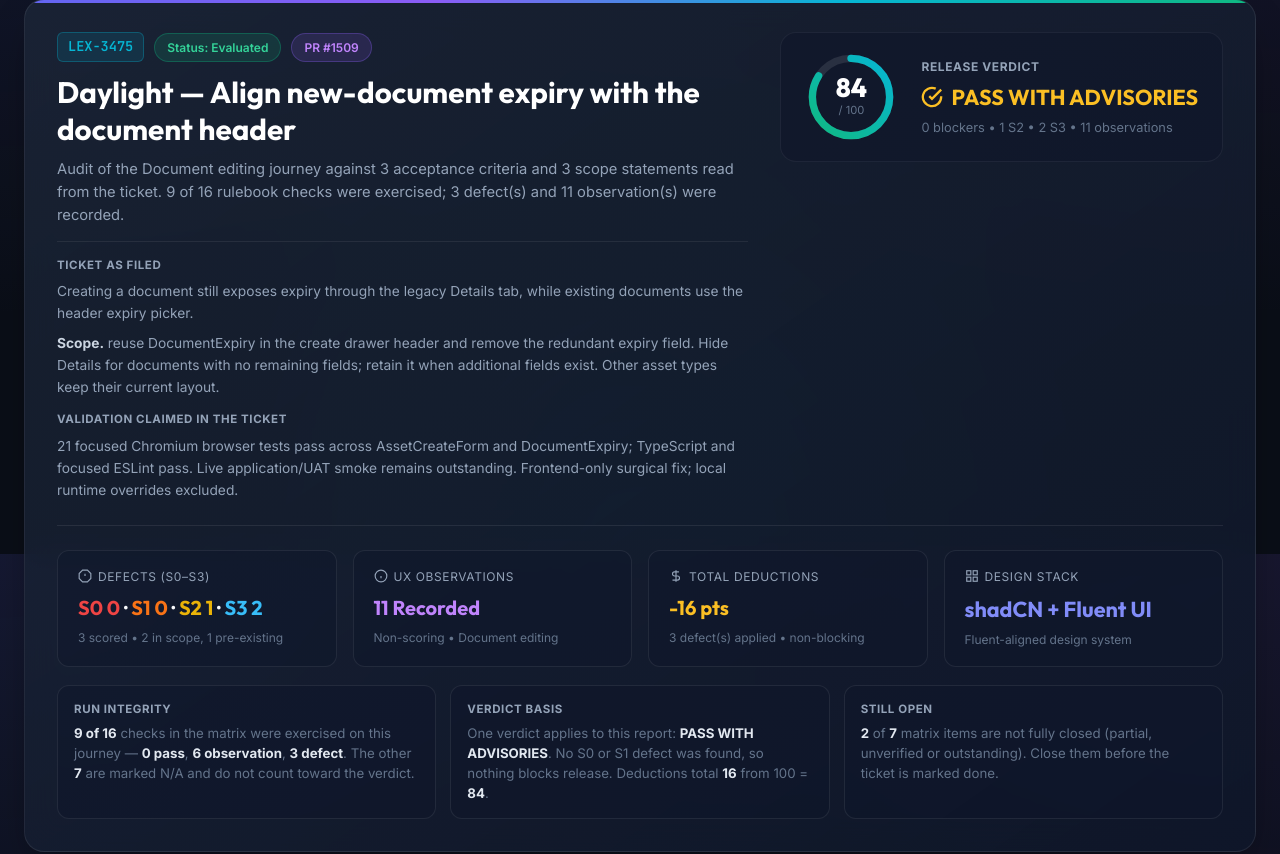
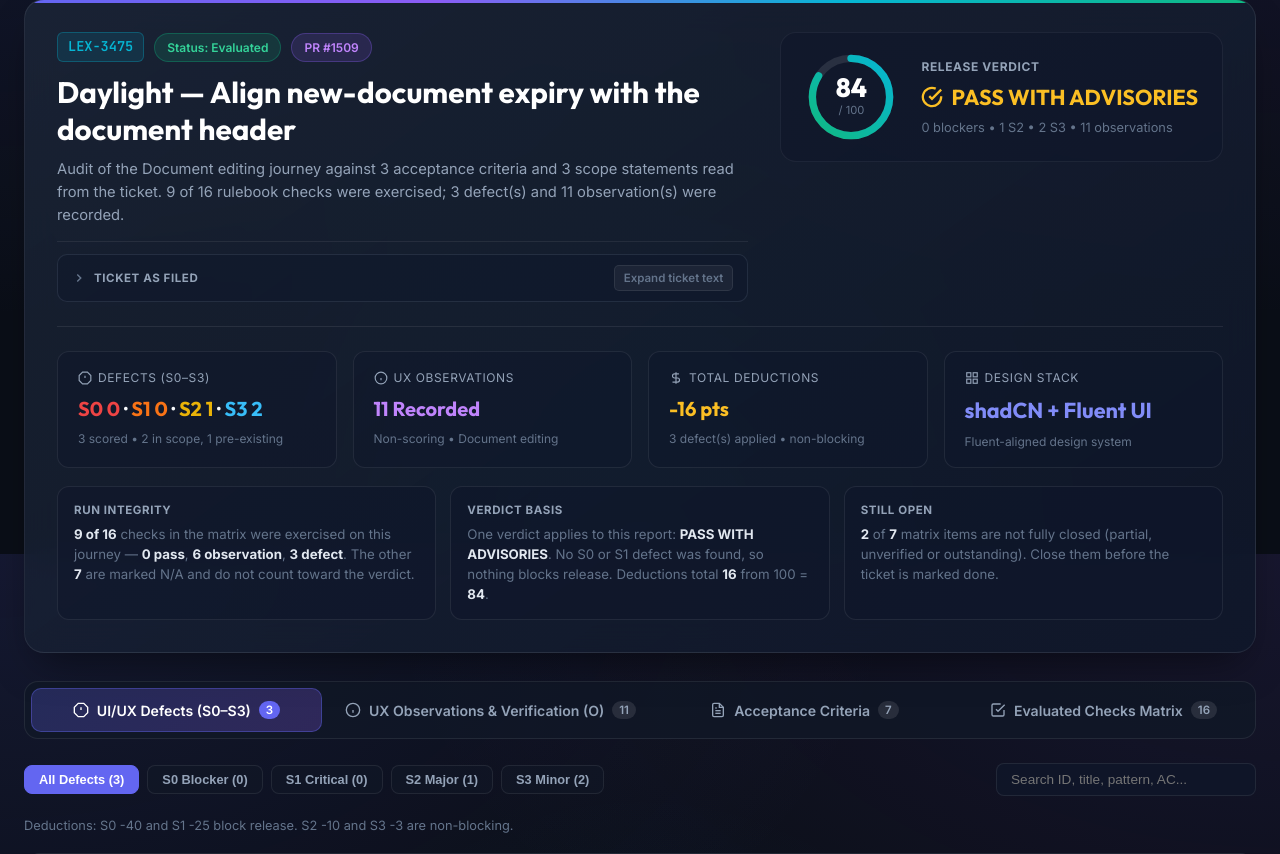
Before and after one commit to devanshvora-yorkie/lexful-qx-harness, a Python web app: template .agents/ux/templates/audit-preview-reference.html in a window 1280 px wide. Shown: the part 246-1100 px from the top of the page. Run offline with Jinja, Linux system fonts and the light colour scheme; the template is opened without the code that fills it, so the values that code supplies are empty; some libraries are stand-ins or nearby versions.

Commit message:
feat(ux-report): make Ticket as filed block collapsible with expand/collapse toggle

```diff
--- a/.agents/ux/templates/audit-preview-reference.html
+++ b/.agents/ux/templates/audit-preview-reference.html
@@ -982,11 +982,24 @@
     .integrity-item h4 { font-size:0.72rem; text-transform:uppercase; letter-spacing:0.05em; color:var(--text-muted); margin-bottom:6px; }
     .integrity-item p { font-size:0.83rem; color:var(--text-dim); line-height:1.5; margin:0; }
     .integrity-item strong { color:#e2e8f0; }
-    .ticket-block { margin-top:14px; border-top:1px solid rgba(255,255,255,0.07); padding-top:14px; }
-    .ticket-block h4 { font-size:0.72rem; text-transform:uppercase; letter-spacing:0.05em; color:var(--text-muted); margin-bottom:6px; }
-    .ticket-block p, .ticket-block li { color:var(--text-muted); font-size:0.86rem; line-height:1.6; }
-    .ticket-block ul { padding-left:18px; margin:6px 0 0; }
-    .ticket-block li { margin-bottom:3px; }
+    .ticket-block { margin-top:14px; border-top:1px solid rgba(255,255,255,0.07); padding-top:12px; }
+    .ticket-details { background:rgba(15,23,42,0.45); border:1px solid rgba(148,163,184,0.15); border-radius:10px; overflow:hidden; transition:all 0.2s ease; }
+    .ticket-details:hover { border-color:rgba(148,163,184,0.3); }
+    .ticket-details[open] { background:rgba(15,23,42,0.65); border-color:rgba(99,102,241,0.35); }
+    .ticket-summary { display:flex; align-items:center; justify-content:space-between; padding:10px 14px; cursor:pointer; user-select:none; list-style:none; }
+    .ticket-summary::-webkit-details-marker { display:none; }
+    .ticket-summary-left { display:flex; align-items:center; gap:8px; }
+    .ticket-summary h4 { font-size:0.72rem; text-transform:uppercase; letter-spacing:0.05em; color:var(--text-muted); margin:0; font-weight:700; display:inline-flex; align-items:center; gap:6px; }
+    .ticket-summary-icon { transition:transform 0.2s ease; color:var(--text-dim); }
+    .ticket-details[open] .ticket-summary-icon { transform:rotate(90deg); color:#818cf8; }
+    .ticket-toggle-badge { font-size:0.72rem; font-weight:600; color:var(--text-dim); background:rgba(255,255,255,0.05); border:1px solid rgba(255,255,255,0.08); border-radius:5px; padding:3px 9px; transition:all 0.15s ease; }
+    .ticket-summary:hover .ticket-toggle-badge { color:#e2e8f0; border-color:rgba(255,255,255,0.18); }
+    .ticket-details[open] .ticket-toggle-badge { color:#cbd5e1; background:rgba(99,102,241,0.15); border-color:rgba(99,102,241,0.3); }
+    .ticket-content { padding:12px 16px 16px 16px; border-top:1px solid rgba(255,255,255,0.06); }
+    .ticket-content p, .ticket-content li { color:var(--text-muted); font-size:0.86rem; line-height:1.6; margin:0; }
+    .ticket-content p + p { margin-top:8px; }
+    .ticket-content ul { padding-left:18px; margin:6px 0 0; }
+    .ticket-content li { margin-bottom:3px; }
 
   </style>
 </head>
@@ -1054,7 +1067,20 @@
           </div>
           <h2>Daylight — Align new-document expiry with the document header</h2>
           <p class="hero-description">Audit of the Document editing journey against 3 acceptance criteria and 3 scope statements read from the ticket. 9 of 16 rulebook checks were exercised; 3 defect(s) and 11 observation(s) were recorded.</p>
-          <div class="ticket-block"><h4>Ticket as filed</h4><p>Creating a document still exposes expiry through the legacy Details tab, while existing documents use the header expiry picker.</p><p style="margin-top:8px;"><strong style="color:#cbd5e1;">Scope.</strong> reuse DocumentExpiry in the create drawer header and remove the redundant expiry field. Hide Details for documents with no remaining fields; retain it when additional fields exist. Other asset types keep their current layout.</p><h4 style="margin-top:12px;">Validation claimed in the ticket</h4><p>21 focused Chromium browser tests pass across AssetCreateForm and DocumentExpiry; TypeScript and focused ESLint pass. Live application/UAT smoke remains outstanding. Frontend-only surgical fix; local runtime overrides excluded.</p></div>
+          <div class="ticket-block">
+            <details class="ticket-details">
+              <summary class="ticket-summary">
+                <div class="ticket-summary-left">
+                  <svg class="ticket-summary-icon" width="14" height="14" viewBox="0 0 24 24" fill="none" stroke="currentColor" stroke-width="2.5"><polyline points="9 18 15 12 9 6"/></svg>
+                  <h4>Ticket as filed</h4>
+                </div>
+                <span class="ticket-toggle-badge">Expand ticket text</span>
+              </summary>
+              <div class="ticket-content">
+                <p>Creating a document still exposes expiry through the legacy Details tab, while existing documents use the header expiry picker.</p><p style="margin-top:8px;"><strong style="color:#cbd5e1;">Scope.</strong> reuse DocumentExpiry in the create drawer header and remove the redundant expiry field. Hide Details for documents with no remaining fields; retain it when additional fields exist. Other asset types keep their current layout.</p><h4 style="margin-top:12px;font-size:0.72rem;text-transform:uppercase;letter-spacing:0.05em;color:var(--text-muted);margin-bottom:6px;">Validation claimed in the ticket</h4><p>21 focused Chromium browser tests pass across AssetCreateForm and DocumentExpiry; TypeScript and focused ESLint pass. Live application/UAT smoke remains outstanding. Frontend-only surgical fix; local runtime overrides excluded.</p>
+              </div>
+            </details>
+          </div>
         </div>
 
         <!-- Visual Score Gauge -->
@@ -2887,6 +2913,15 @@
     document.addEventListener('keydown', function(e) {
       if (e.key === 'Escape') closeLightboxDirect();
     });
+
+    document.querySelectorAll('.ticket-details').forEach(function(el) {
+      el.addEventListener('toggle', function() {
+        var badge = el.querySelector('.ticket-toggle-badge');
+        if (badge) {
+          badge.textContent = el.open ? 'Collapse ticket' : 'Expand ticket text';
+        }
+      });
+    });
   </script>
 </body>
 </html>
```
Also changed, not shown: scripts/generate_ux_report.py (+47 -12 lines).
